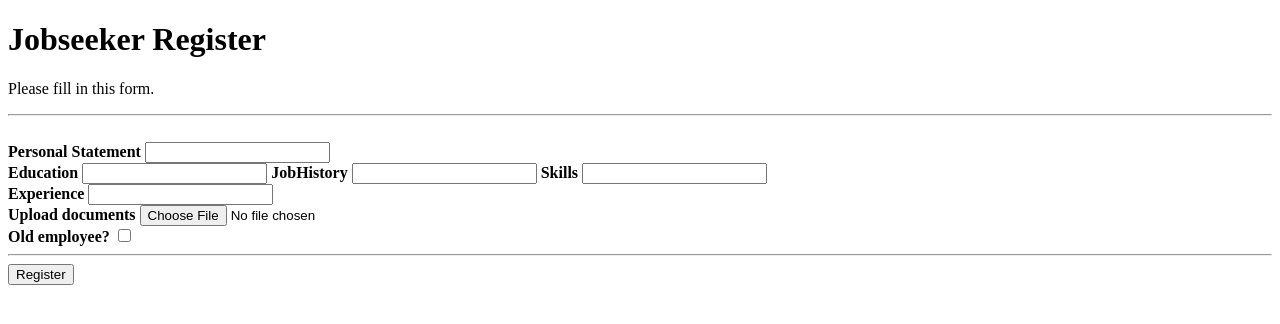
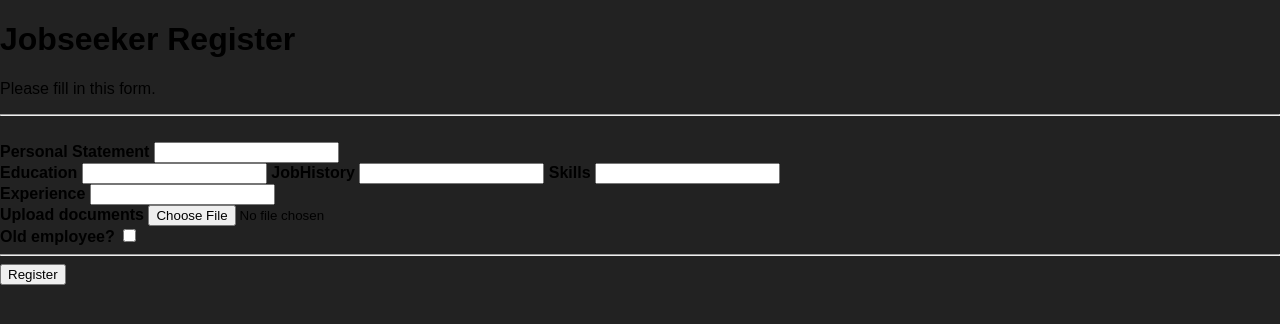
Before and after one commit to wilson3e/Group_B_7135, a PHP site: page /Job_Seeker_Register.php in a window 1280 px wide. Shown: the top 324 px of the page. Run offline with PHP 8.4, Linux system fonts and the light colour scheme.

Commit message:
Update Job_Seeker_Register.php

```diff
--- a/Job_Seeker_Register.php
+++ b/Job_Seeker_Register.php
@@ -11,6 +11,13 @@
 -->
 
 <html xmlns="http://ww.w3.org/1999/xhtml" lang="en" xml:lang="en">
+	  <head>
+            <meta http-equiv="Content-Type" content="text/html; charset=utf-8" />
+            <meta name="viewport" content="width=device-width, initial-scale=1.0" />
+            <link href="https://fonts.googleapis.com/css?family=Work+Sans: 30%"  />
+            <link type="text/css" rel="stylesheet" href="style.css"/>
+            <title>Jobseeker Registration Page</title>
+        </head>
 <?php
 
 	session_start();
```
